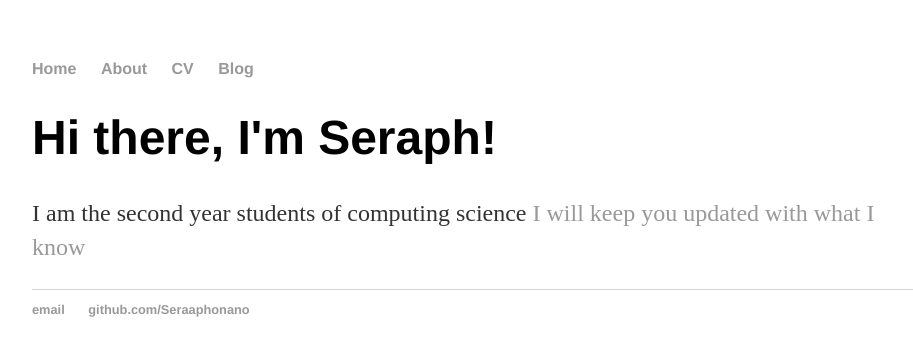
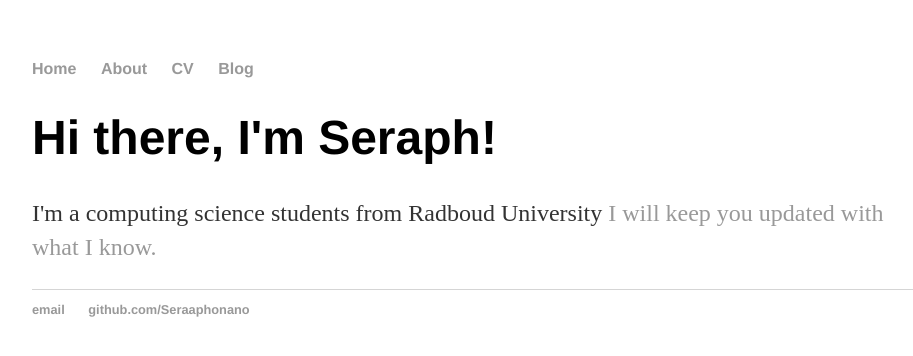
Before and after one commit to Seraaphonano/Seraaphonano.github.io, a Jekyll site: the page built from index.html, in a window 1280 px wide. Shown: the top 356 px of the page, without its empty margins (160-1073 px from the left). Built offline with Jekyll 4.4.1, drawn with Linux system fonts in a browser that asks for light colours.

Commit message:
Update index.html

```diff
--- a/index.html
+++ b/index.html
@@ -1,30 +1,8 @@
-<!DOCTYPE html>
-<html>
-	<head>
-		<title>Seraph the arch angel</title>
-		<!-- link to main stylesheet -->
-		<link rel="stylesheet" type="text/css" href="/css/main.css">
-	</head>
-	<body>
-		<nav>
-    		<ul>
-        		<li><a href="/">Home</a></li>
-	        	<li><a href="/about">About</a></li>
-        		<li><a href="/cv">CV</a></li>
-        		<li><a href="/blog">Blog</a></li>
-    		</ul>
-		</nav>
-		<div class="container">
-    		<div class="blurb">
-        		<h1>Hi there, I'm Seraph!</h1>
-				<p>I am the second year students of computing science <a href="www.google.com">I will keep you updated with what I know</a></p>
-    		</div><!-- /.blurb -->
-		</div><!-- /.container -->
-		<footer>
-    		<ul>
-        		<li><a href="mailto: jingzilong88@gmail.com">email</a></li>
-        		<li><a href="https://github.com/Seraaphonano">github.com/Seraaphonano</a></li>
-			</ul>
-		</footer>
-	</body>
-</html>
+---
+layout: default
+title: Seraph the arch angel
+---
+<div class="blurb">
+	<h1>Hi there, I'm Seraph!</h1>
+	<p>I'm a computing science students from Radboud University <a href="/about">I will keep you updated with what I know.</a></p>
+</div><!-- /.blurb -->
```
